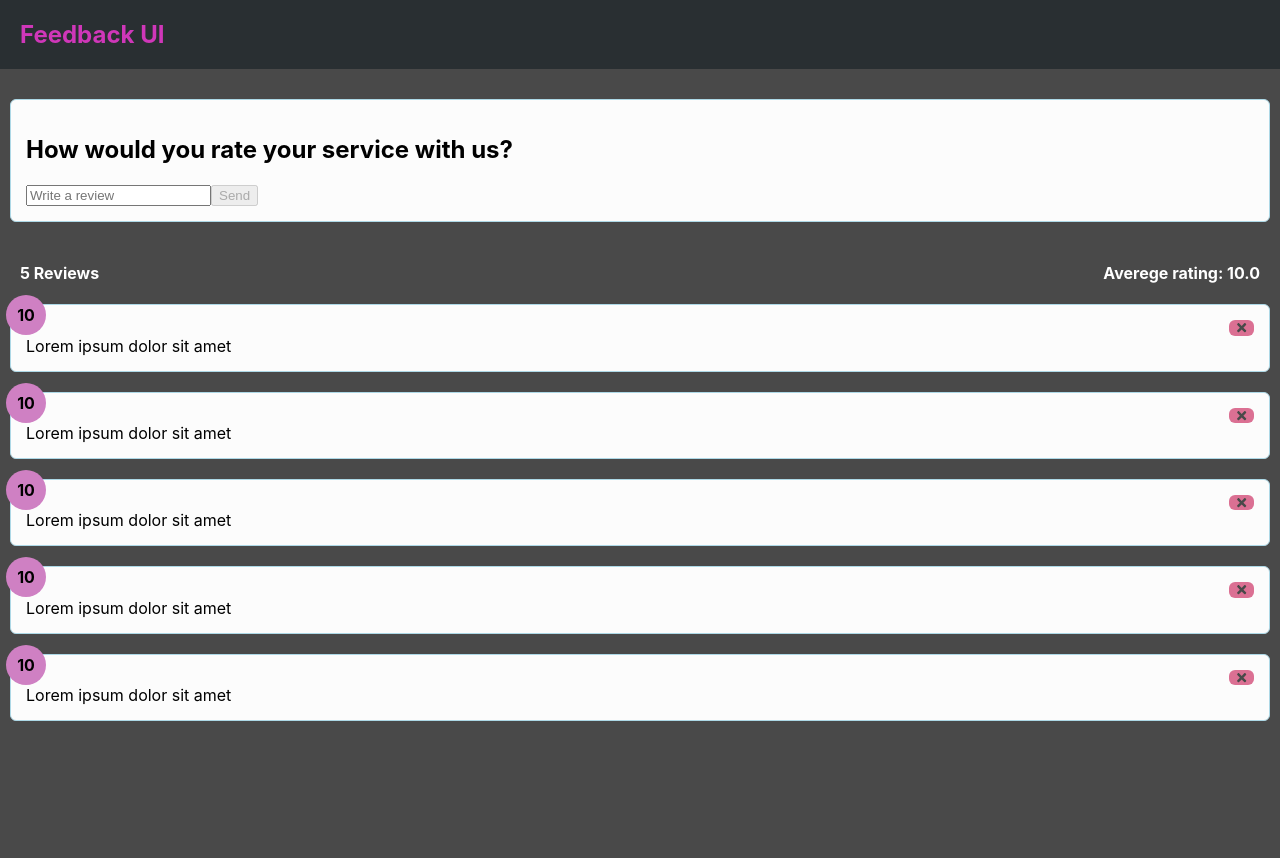
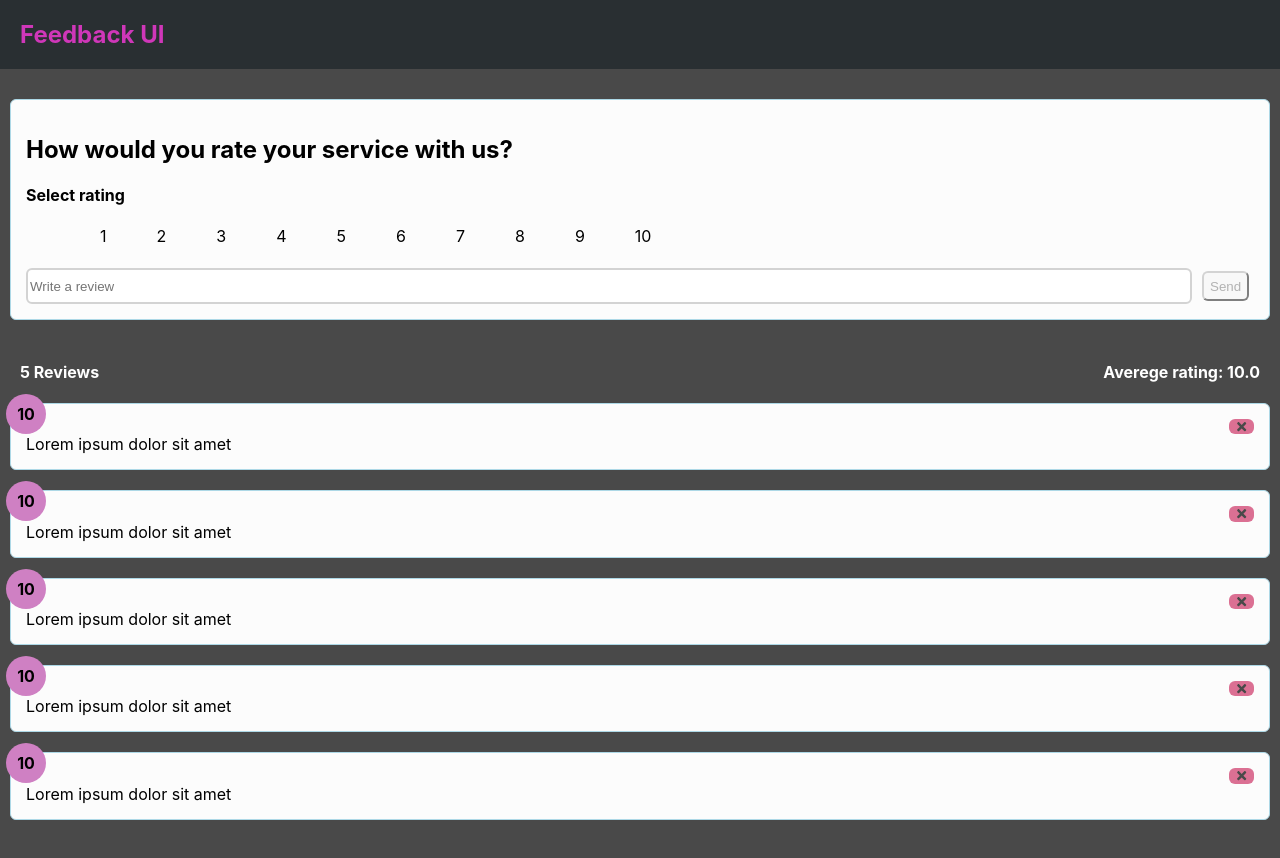
Before and after one commit to ZuzannaFilipkowska/feedback-app, a React (Create React App) app in the folder feedback-app/: page / in a window 1280 px wide. Shown: the top 858 px of the page. Built offline with nearby package versions, Linux system fonts and the light colour scheme.

Commit message:
Added rating component

```diff
--- a/feedback-app/package.json
+++ b/feedback-app/package.json
@@ -10,6 +10,7 @@
     "react-dom": "^18.2.0",
     "react-icons": "^4.6.0",
     "react-scripts": "5.0.1",
+    "uuid": "^9.0.0",
     "web-vitals": "^2.1.4"
   },
   "scripts": {
--- a/feedback-app/src/App.css
+++ b/feedback-app/src/App.css
@@ -61,3 +61,44 @@ button.close {
 .item-header span {
   flex: 1 1 auto;
 }
+
+.select-rating li {
+  display: unset;
+}
+
+.inputGroup input {
+  width: calc(100% - 70px);
+  height: 30px;
+  border: 2px solid lightgray;
+  margin-right: 10px;
+  border-radius: 6px;
+}
+
+.btn {
+  border-radius: 6px;
+  height: 30px;
+  border-color: lightgray;
+}
+[type="radio"] {
+  opacity: 0;
+  margin-bottom: 10px;
+  margin-right: 10px;
+}
+
+[type="radio"] ~ label {
+  margin-right: 10px;
+  padding: 6px;
+  border-radius: 6px;
+  align-items: center;
+  font-size: 16px;
+}
+
+[type="radio"]:checked ~ label {
+  background: #ff6a95;
+  color: #fff;
+  padding: 6px;
+  margin-right: 10px;
+  border-radius: 6px;
+  align-items: center;
+  font-size: 16px;
+}
--- a/feedback-app/src/App.js
+++ b/feedback-app/src/App.js
@@ -5,6 +5,7 @@ import { useState } from "react";
 import FeedbackList from "./components/FeedbackList";
 import FeedbackStats from "./components/FeedbackStats";
 import FeedbackForm from "./components/FeedbackForm";
+import { v4 as uuidv4 } from "uuid";
 
 function App() {
   const [feedback, setFeedback] = useState(FeedbackData);
@@ -12,11 +13,17 @@ function App() {
   const handleDelete = (id) => {
     setFeedback(feedback.filter((el) => el.id !== id));
   };
+
+  const handleAdd = (newFeedback) => {
+    feedback.id = uuidv4();
+    setFeedback([newFeedback, ...feedback]);
+  };
+
   return (
     <>
       <Header />
       <div className="container">
-        <FeedbackForm />
+        <FeedbackForm handleSubmit={handleAdd} />
         <FeedbackStats feedback={feedback}></FeedbackStats>
         <FeedbackList
           feedback={feedback}
--- a/feedback-app/src/components/FeedbackForm.jsx
+++ b/feedback-app/src/components/FeedbackForm.jsx
@@ -1,11 +1,17 @@
 import { useState } from "react";
 import Card from "./shared/Card";
 import Button from "./shared/Button";
+import RatingSelect from "./RatingSelect";
 
-function FeedbackForm() {
+function FeedbackForm({ handleSubmit }) {
   const [text, setText] = useState("");
+  const [rating, setRating] = useState(0);
   const [btnDisabled, setBtnDisabled] = useState(true);
   const [msg, setMsg] = useState("");
+
+  const handleSelect = (rating) => {
+    setRating(rating);
+  };
 
   const handleTextChange = (e) => {
     if (text === "") {
@@ -21,14 +27,21 @@ function FeedbackForm() {
     setText(e.target.value);
   };
 
+  const onSubmit = (e) => {
+    e.preventDefault();
+    const newFeedback = {
+      text: text,
+      rating: rating,
+    };
+    handleSubmit(newFeedback);
+    setText('')
+  };
+
   return (
     <Card>
-      <form
-        action="
-      "
-      >
+      <form onSubmit={onSubmit}>
         <h2>How would you rate your service with us?</h2>
-        {/* todo - add rating select component */}
+        <RatingSelect onSelect={handleSelect}> </RatingSelect>
         <div className="inputGroup">
           <input
             type="text"
--- /dev/null
+++ b/feedback-app/src/components/RatingSelect.jsx
@@ -0,0 +1,34 @@
+import { useState } from "react";
+
+function RatingSelect({ onSelect }) {
+  const [selected, setSelected] = useState(0);
+
+  const handleChange = (e) => {
+    setSelected(+e.currentTarget.value)
+    onSelect(+e.currentTarget.value)
+  };
+
+  return (
+    <div className="select-rating">
+      <h4>Select rating</h4>
+      <ul>
+        {[1, 2, 3, 4, 5, 6, 7, 8, 9, 10].map((num) => (
+          <li key={`num${num}`}>
+            <input
+              type="radio"
+              name="rating"
+              className="select-rating-input"
+              id={`num${num}`}
+              value={num}
+              onChange={handleChange}
+              checked={selected === num}
+            />
+            <label htmlFor={`num${num}`}>{num}</label>
+          </li>
+        ))}
+      </ul>
+    </div>
+  );
+}
+
+export default RatingSelect;
```
Also changed, not shown: 1 other file (tests, documents, lock files or other folders).
